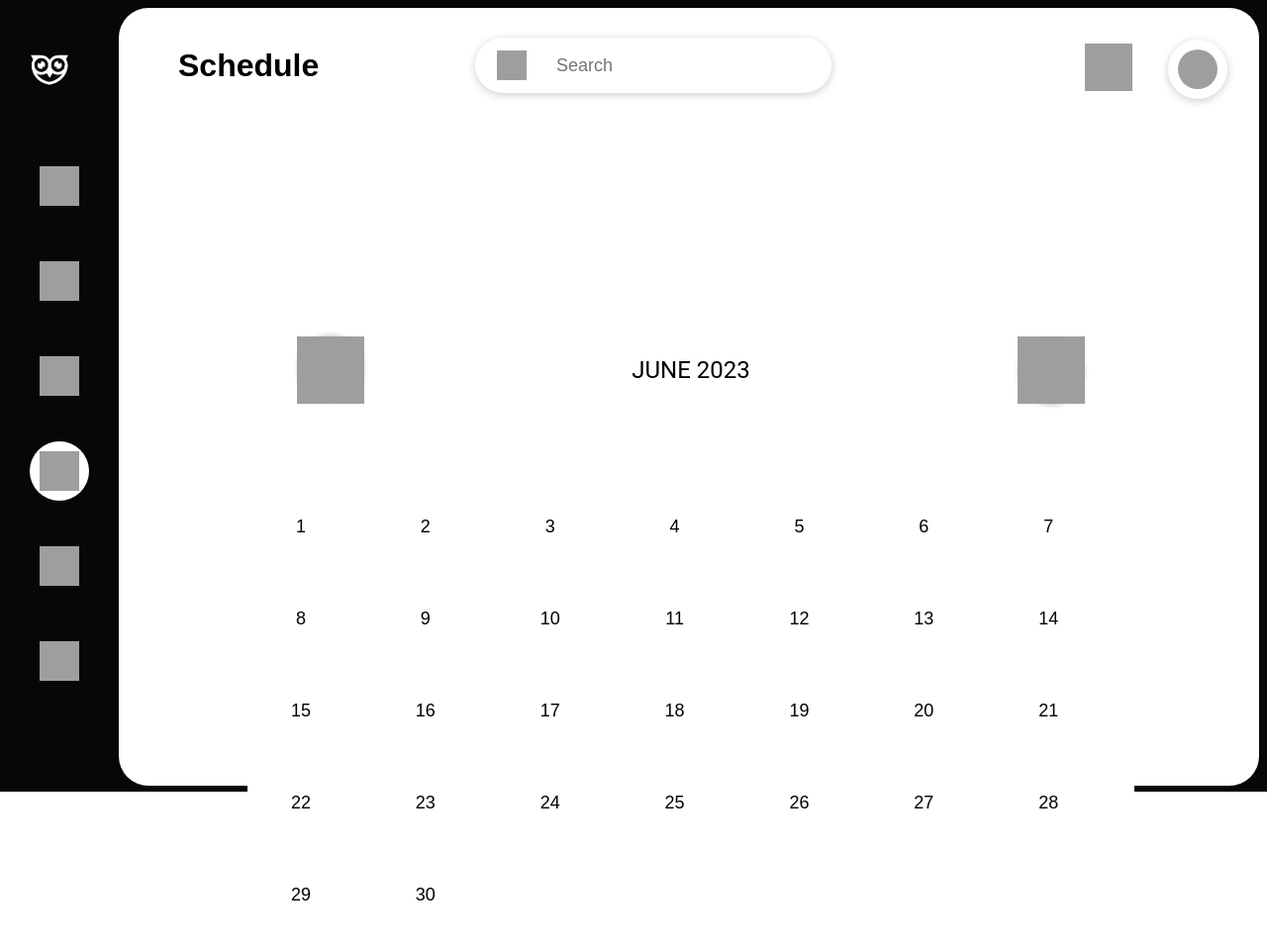
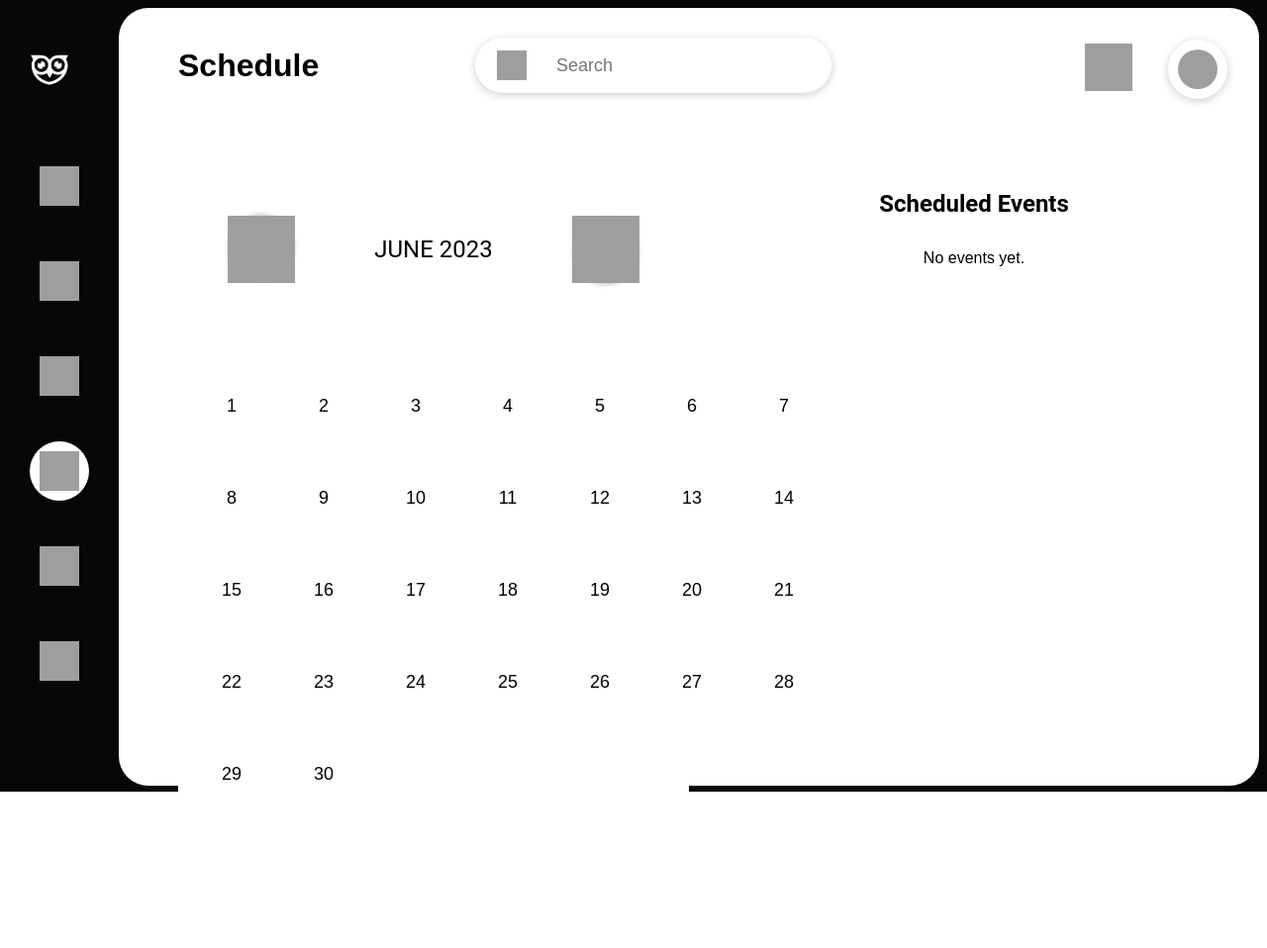
Before and after one commit to jashanpreet-singh-99/Athena, a Django app: page /schedule in a window 1280 px wide. Shown: the whole page at 99% size. After the commit the page ends 800 px from the top, so only its background shows below. Run offline with Django 4.2, Linux system fonts and the light colour scheme; grey boxes are pictures that could not be loaded.

Commit message:
FEAT: Updated Schedule UI with Events section on Right side.

```diff
--- a/Athena/static/Athena/css/schedule_style.css
+++ b/Athena/static/Athena/css/schedule_style.css
@@ -1,3 +1,8 @@
+.section_container {
+    display: flex;
+    flex-direction: row;
+}
+
 .date-button {
     margin: 8px;
     background-color: #070708;
@@ -12,10 +17,10 @@
 }
 
  #date-dialog {
-  position: absolute;
-  top: 250px;
-  left: 250px;
-  width: 70%;
+  position: relative;
+  left: 60px;
+  top: 0;
+  width: calc(100% - 60px);
   background-color: white;
   border-radius: 24px;
   padding: 10px;
@@ -96,3 +101,25 @@
 .title_h2 {
     margin: 8px 60px;
 }
+
+.dialog_section {
+    width: 50%;
+    height: 80%;
+}
+
+.event_section {
+    width: 50%;
+    padding: 32px 60px;
+    height: 100px;
+}
+
+.title_h2 {
+    font-size: x-large;
+    font-family: 'Roboto', sans-serif;
+    margin: 32px 0;
+    text-align: center;
+}
+
+.event_section p {
+    text-align: center;
+}
--- a/Athena/templates/Athena/schedule_page.html
+++ b/Athena/templates/Athena/schedule_page.html
@@ -9,6 +9,9 @@
     </div>
 {% endblock nav_item_schedule %}
 {% block page %}
+
+    <div class="section_container">
+        <div class="dialog_section">
             <div id="date-dialog">
                   <div id="header">
                     <button id="prev-month" class="date-b rotate">
@@ -21,6 +24,14 @@
                   </div>
                   <div id="dates"></div>
             </div>
+        </div>
+        <div class="event_section">
+            <h2 class="title_h2">Scheduled Events</h2>
+            <p>No events yet.</p>
+        </div>
+    </div>
+
+
 {% endblock %}
 {% block extrascripts %}
       <script src="{% static 'Athena/js/schedule_page.js' %}"></script>
```
Lines whose indentation alone changed are shown as unchanged.
